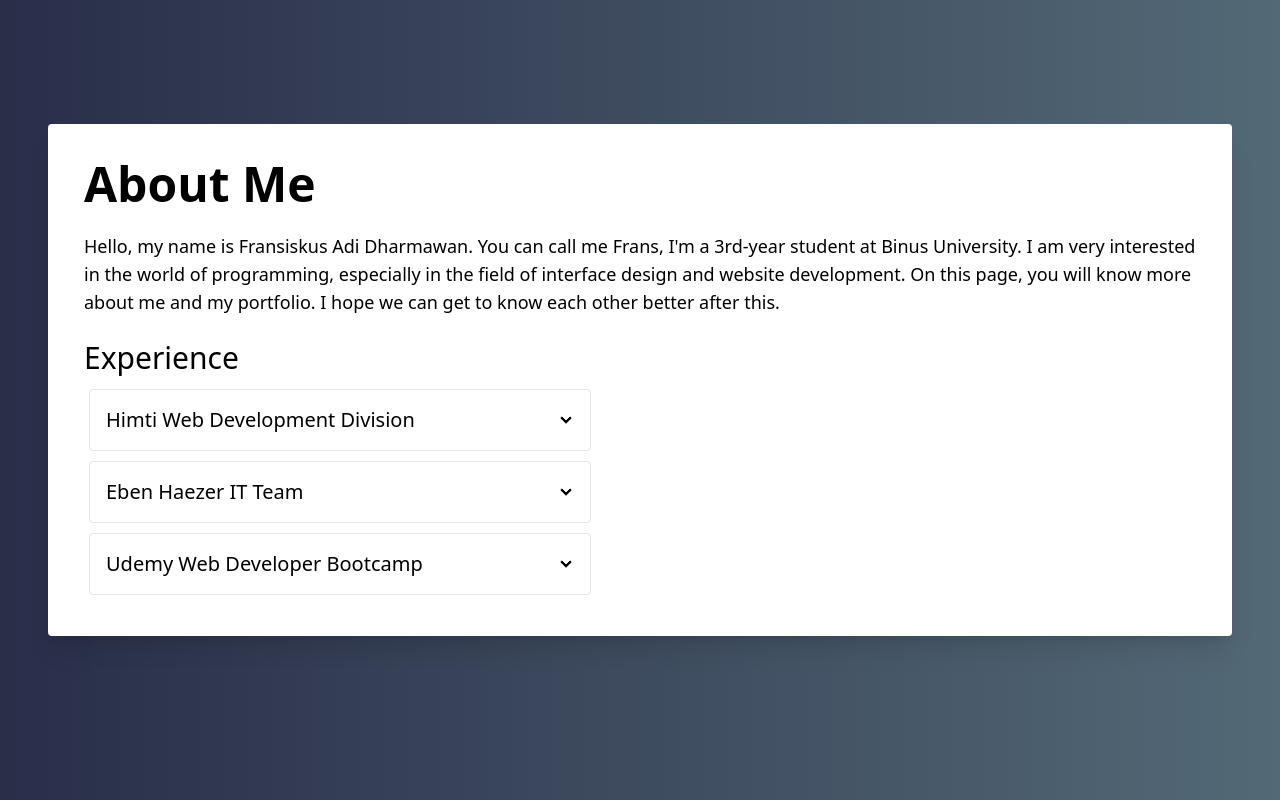
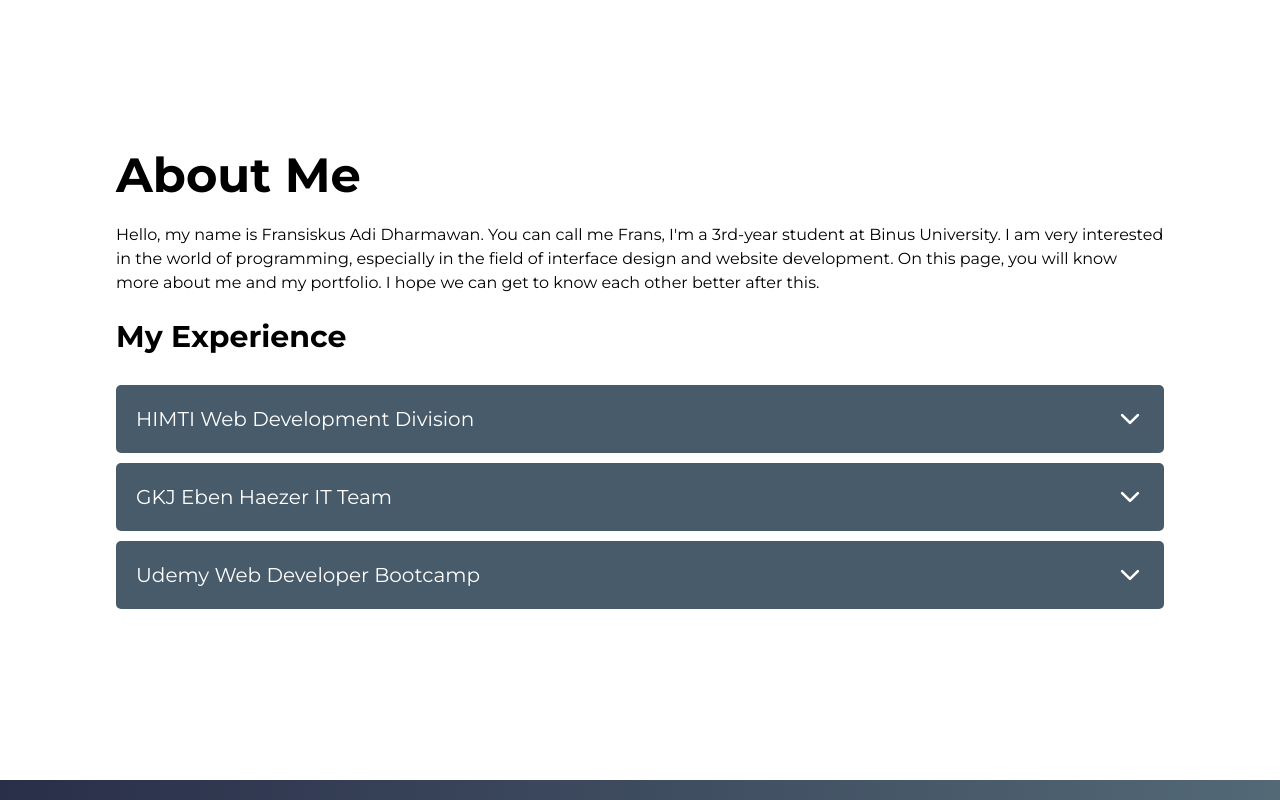
Before and after one commit to Fransiskus-Adi/Portofolio, a plain HTML site: page index.html in a window 1280 px wide. Shown: the part 820-1620 px from the top of the page. Drawn offline with nearby package versions, Linux system fonts and the light colour scheme.

Commit message:
fix experience collapse

```diff
--- a/index.html
+++ b/index.html
@@ -7,12 +7,11 @@
   <title>My Portofolio</title>
   <link href="style.css" rel="stylesheet" type="text/css" />
   <link href="https://cdn.jsdelivr.net/npm/daisyui@2.31.0/dist/full.css" rel="stylesheet" type="text/css" />
-
+  <link href="https://fonts.googleapis.com/css2?family=Montserrat:wght@400;700&display=swap" rel="stylesheet">
 </head>
 
 <body>
   <!--   Navbar -->
-  <div id="home">
     <div class="navbar bg-base-100">
       <div class="navbar-start">
         <div class="dropdown">
@@ -25,6 +24,7 @@
           <ul tabindex="0" class="menu menu-compact dropdown-content mt-3 p-2 shadow bg-base-100 rounded-box w-52">
             <li><a href="#home">Home</a></li>
             <li><a href="#about"">About Me</a></li>
+            <li><a href="#experience"">Experience</a></li>
           <li><a href=" #portfolio"">Portfolio</a></li>
             <li><a href="#contact"">Contacts</a></li>
         </ul>
@@ -48,6 +48,8 @@
       </div>
 
       <!--   Content-1 -->
+      <div id="home">
+      <div class="container">
       <div class="hero min-h-screen">
         <div class="hero-content text-center">
           <div class="max-w-5xl">
@@ -62,70 +64,38 @@
         </div>
       </div>
     </div>
+    </div>
 
 
     <!--   Content-2 (About) -->
-    <div id="about">
+    <div id="about" class="about">
+      <div class="container">
         <div class="hero min-h-screen">
-        <div class="card card-side bg-base-100 shadow-xl">
           <div class="hero-content text-left">
-          <div class="max-w-6xl">
-            <div class="about-page p-5">
-              <h1 class="font-bold text-5xl">About Me</h1>
-              <p class="py-6 text-lg">Hello, my name is Fransiskus Adi Dharmawan. You can call me Frans, I'm a 3rd-year
-                student at
-                Binus University. I am very interested in the world of programming, especially in the field of interface
-                design and website development. On this page, you will know more about me and my portfolio. I hope we
-                can
-                get to know each other better after this.</p>
-
+            <div class="max-w-none">
+              <h1 class="text-5xl font-bold">About Me</h1>
+              <div class="about-desc">
+              <p class="py-6">Hello, my name is Fransiskus Adi Dharmawan. You can call me Frans, I'm a 3rd-year student at Binus University. I am very interested in the world of programming, especially in the field of interface design and website development. On this page, you will know more about me and my portfolio. I hope we can get to know each other better after this.</p>
+            </div>
             <div class="experience">
-                <h1 class="text-3xl font-medium">Experience</h1>
-                <div class="exp-desc pt-2">
-                  <div class="exp-container max-w-lg">
-                    <div tabindex="0" class="collapse collapse-arrow border border-base-300 bg-base-100 rounded-box">
-                      <div class="collapse-title text-xl font-medium">
-                        <h1 class="font-medium text-xl">Himti Web Development Division</h1>
-                      </div>
-                      <div class="collapse-content">
-                        <p class="font-bold">2021</p>
-                        <p>I joined HIMTI, in March 2021, in this organization I entered the website development
-                          division. In
-                          this division, I learned many things, such as HTML, CSS, JS, Bootstrap, Tailwind, etc. Here, I
-                          am
-                          also a team in the development of the HIMTI website and also the election website HIMTI
-                          chairman.
-                        </p>
+              <h1 class="text-3xl font-bold pb-5">My Experience</h1>
+              <div class="experiences w-full">
+              <div class="exp-desc min">
+                <button type="button" class="collapsible text-xl font-medium">HIMTI Web Development Division<ion-icon name="chevron-down-outline" style="float: right;"></ion-icon></button>
+                  <div class="exp-content text-left">
+                    <p>I joined HIMTI, in March 2021, in this organization I entered the website development division. In this division, I learned many things, such as HTML, CSS, JS, Bootstrap, Tailwind, etc. Here, I am also a team in the development of the HIMTI website and also the election website HIMTI chairman.</p>
                   </div>
               </div>
-                  </div>
-                  <div class="exp-container max-w-lg">
-                    <div tabindex="0" class="collapse collapse-arrow border border-base-300 bg-base-100 rounded-box">
-                      <div class="collapse-title text-xl font-medium">
-                        <h1 class="font-medium text-xl">Eben Haezer IT Team</h1>
-                      </div>
-                      <div class="collapse-content">
-                        <p class="font-bold">2022</p>
-                        <p>Eben Haezer IT Team is a team that was established to create a website that will later help
-                          improve
-                          SMEs in GKJ Eben Haezer. For now, the website is still under development and will be available
-                          in
-                          the next few months.</p>
+              <div class="exp-desc">
+                <button type="button" class="collapsible text-xl font-medium">GKJ Eben Haezer IT Team<ion-icon name="chevron-down-outline" style="float: right;"></ion-icon></button>
+                  <div class="exp-content text-left">
+                    <p>Eben Haezer IT Team is a team that was established to create a website that will later help improve SMEs in GKJ Eben Haezer. For now, the website is still under development and will be available in the next few months.</p>
                   </div>
               </div>
-                  </div>
-                  <div class="exp-container max-w-lg">
-                    <div tabindex="0" class="collapse collapse-arrow border border-base-300 bg-base-100 rounded-box">
-                      <div class="collapse-title text-xl font-medium">
-                        <h1 class="font-medium text-xl">Udemy Web Developer Bootcamp</h1>
-                      </div>
-                      <div class="collapse-content">
-                        <p class="font-bold">2022</p>
-                        <p>I attended a website development Bootcamp held by Udemy. The Bootcamp provided is in the form
-                          of online learning through videos and there are also exercises as practice media. This
-                          Bootcamp taught me how to create a website from scratch until it was finally launched.</p>
-                      </div>
-                    </div>
+              <div class="exp-desc">
+                <button type="button" class="collapsible text-xl font-medium">Udemy Web Developer Bootcamp<ion-icon name="chevron-down-outline" style="float: right;"></ion-icon></button>
+                  <div class="exp-content text-left">
+                    <p>I attended a website development Bootcamp held by Udemy. The Bootcamp provided is in the form of online learning through videos and there are also exercises as practice media. This Bootcamp taught me how to create a website from scratch until it was finally launched.</p>
                   </div>
               </div>
             </div>
@@ -136,8 +106,9 @@
     </div>
 </div>
 
-    <!--   Content-3 Portfolio -->
+    <!--   Content-4 Portfolio -->
     <div id="portfolio">
+      <div class="container">
       <div class="hero min-h-fit">
         <div class="hero-content text-left">
           <div class="max-w-6xl">
@@ -197,8 +168,11 @@
         </div>
       </div>
       </div>
-    <!--   Content-4 Contact Us -->
+    </div>
+
+    <!--   Content-5 Contact Us -->
     <div id="contact">
+      <div class="container">
       <div class="hero min-h-screen">
         <div class="card card-side bg-base-100 shadow-xl">
         <div class="hero-content flex-col lg:flex-row-reverse">
@@ -222,6 +196,8 @@
       </div>
       </div>
     </div>
+    </div>
+
     <!--   Footer -->
 
     <footer class="footer footer-center p-10 bg-base-200 text-base-content rounded">
--- a/script.js
+++ b/script.js
@@ -0,0 +1,14 @@
+var coll = document.getElementsByClassName("collapsible");
+var i;
+
+for (i = 0; i < coll.length; i++) {
+  coll[i].addEventListener("click", function() {
+    this.classList.toggle("active");
+    var content = this.nextElementSibling;
+    if (content.style.display === "block") {
+      content.style.display = "none";
+    } else {
+      content.style.display = "block";
+    }
+  });
+}
--- a/style.css
+++ b/style.css
@@ -1,6 +1,10 @@
-html, body {
-  height: 100%;
-  width: 100%;
+*{
+  box-sizing: border-box;
+}
+
+body {
+  /* height: 100%;
+  width: 100%; */
 /* background-image: linear-gradient(to right, #D4FFEC 0%, #57F2CC 48%, #4596FB 100%); */
 /* background-image: linear-gradient(to right, #434343 0%, black 100%); */
 /* background-image: linear-gradient(to right, #29323c 0%, #485563 100%); */
@@ -8,10 +12,17 @@ html, body {
 background: -webkit-linear-gradient(to right, #414345, #232526);
 background: linear-gradient(to right, #414345, #232526); */
 background: #536976;  /* fallback for old browsers */
-background: -webkit-linear-gradient(to right, #292E49, #536976);  /* Chrome 10-25, Safari 5.1-6 */
-background: linear-gradient(to right, #292E49, #536976); /* W3C, IE 10+/ Edge, Firefox 16+, Chrome 26+, Opera 12+, Safari 7+ */
+background: -webkit-linear-gradient(to right, #292E49, #536976);
+background: linear-gradient(to right, #292E49, #536976);
+font-family:'Montserrat', sans-serif;
+margin: 0;
+}
 
-
+.container{
+  width: 100%;
+  max-width: 1440px;
+  padding: 0 20px;
+  margin: 0 auto;
 }
 
 .navbar{
@@ -28,14 +39,40 @@ ion-icon{
   font-size: 28px;
 }
 
-/* .hero{
-  padding-top:-50px;
-} */
+.about{
+  padding: 0 80px;
+  text-align: center;
+  background-color:white;
+  color: black;
+}
 
-.exp-container{
-  display: flex;
-  flex-direction: row;
-  padding: 5px;
+.collapsible{
+  background-color:rgb(71, 91, 107, 1) !important;
+  color:white;
+  cursor:pointer;
+  padding:20px;
+  width:100%;
+  border: none;
+  border-radius: 5px;
+  text-align: left;
+  outline: none;
+  font-size: 15px;
+}
+
+.active, .collapsible:hover {
+  background-color: rgba(134, 134, 134, 0.5);
+}
+
+.exp-desc{
+  padding-top:10px;
+}
+
+.exp-content {
+  padding: 10px 20px;
+  width: 100%;
+  display: none;
+  overflow: hidden;
+  background-color: #f1f1f1;
 }
 
 .portfolio-desc{
```
Also changed, not shown: .config/configstore/update-notifier-npm.json (added), 1 other file. Lines whose indentation alone changed are shown as unchanged.
